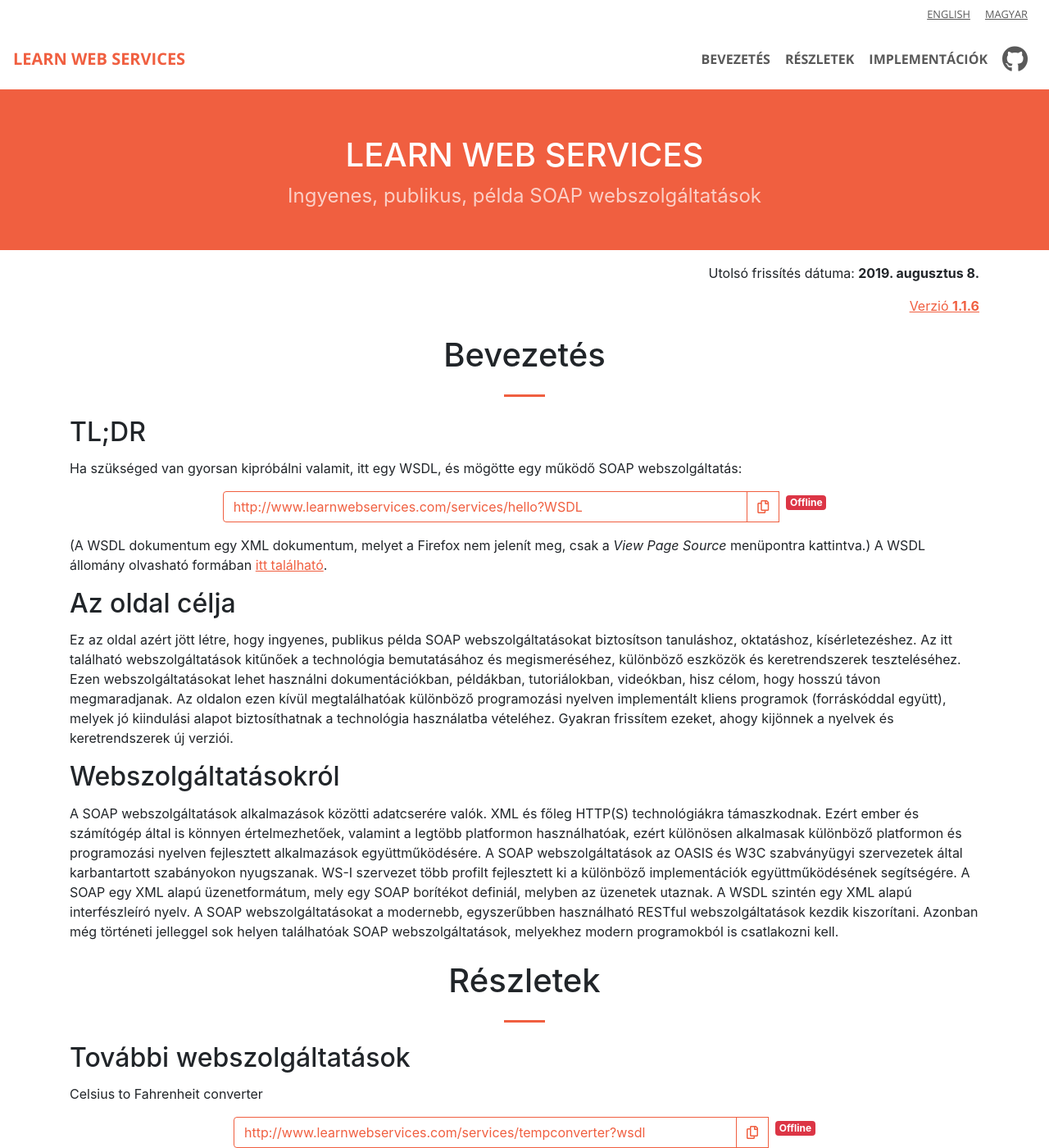
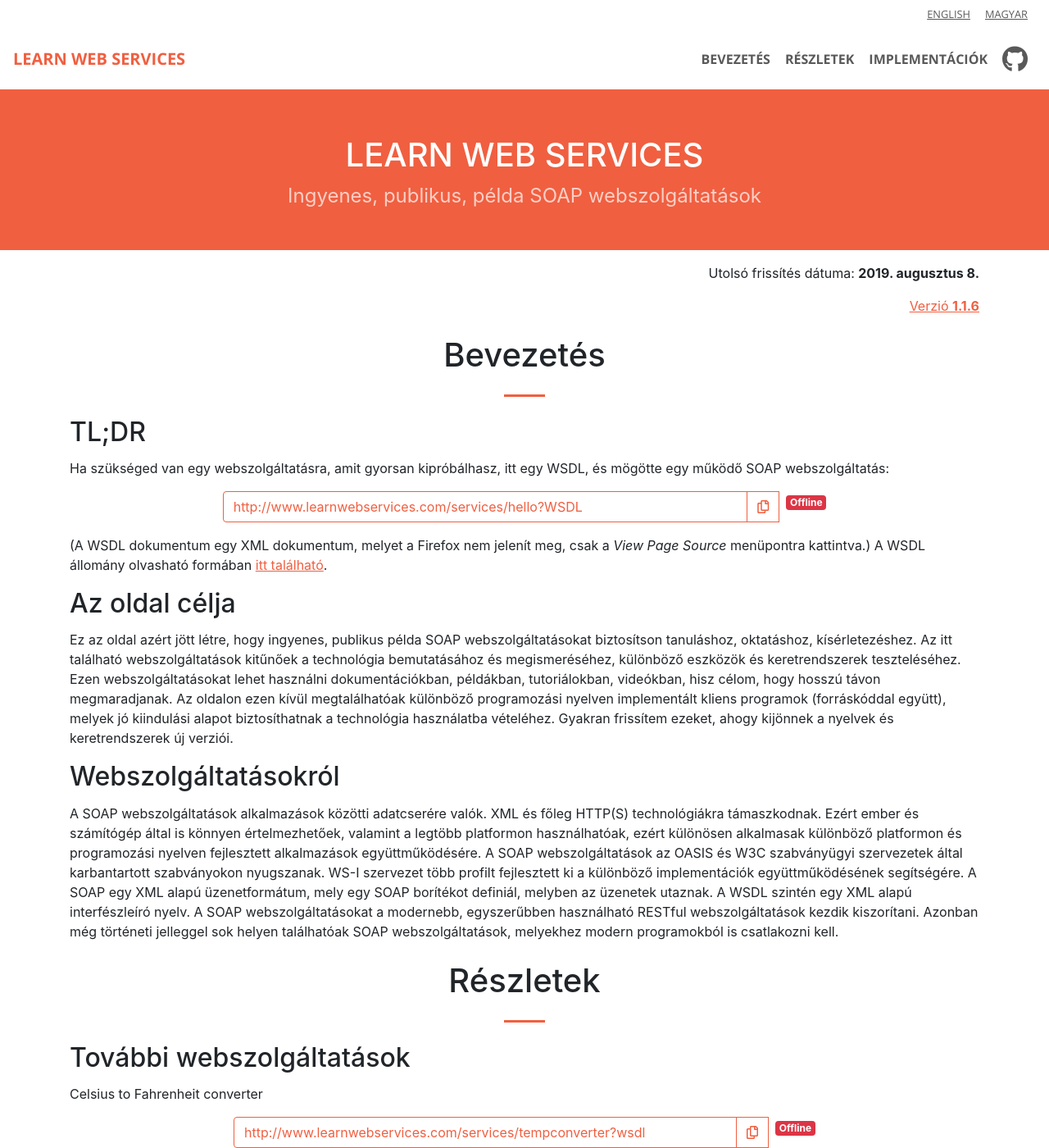
Before and after one commit to vicziani/learnwebservices, a Jekyll site: the page built from docs/index-hu.md, in a window 1280 px wide and 1400 px high. Shown: the whole window at 82% size. Built offline with Jekyll 4.4.1, drawn with Linux system fonts in a browser that asks for light colours; nearby versions of some CDN libraries; comment, search, counter and statistics services are not loaded.

Commit message:
Correct the spelling of the hungarian text

```diff
--- a/docs/index-hu.md
+++ b/docs/index-hu.md
@@ -19,7 +19,7 @@ layout: default-hu
 
 ## TL;DR
 
-Ha szükséged van gyorsan kipróbálni valamit, itt egy WSDL, és mögötte egy működő SOAP
+Ha szükséged van egy webszolgáltatásra, amit gyorsan kipróbálhasz, itt egy WSDL, és mögötte egy működő SOAP
 webszolgáltatás:
 
 <div class="form-row d-flex justify-content-center mb-3">
@@ -62,7 +62,7 @@ főleg HTTP(S) technológiákra támaszkodnak. Ezért ember és számítógép
 használhatóak, ezért különösen alkalmasak különböző platformon és
 programozási nyelven fejlesztett alkalmazások együttműködésére. A SOAP
 webszolgáltatások az OASIS és W3C szabványügyi szervezetek által
-karbantartott szabányokon nyugszanak. WS-I szervezet több profilt
+karbantartott szabványokon nyugszanak. WS-I szervezet több profilt
 fejlesztett ki a különböző implementációk együttműködésének segítségére.
 A SOAP egy XML alapú üzenetformátum, mely egy SOAP borítékot definiál,
 melyben az üzenetek utaznak. A WSDL szintén egy XML alapú interfészleíró
```
